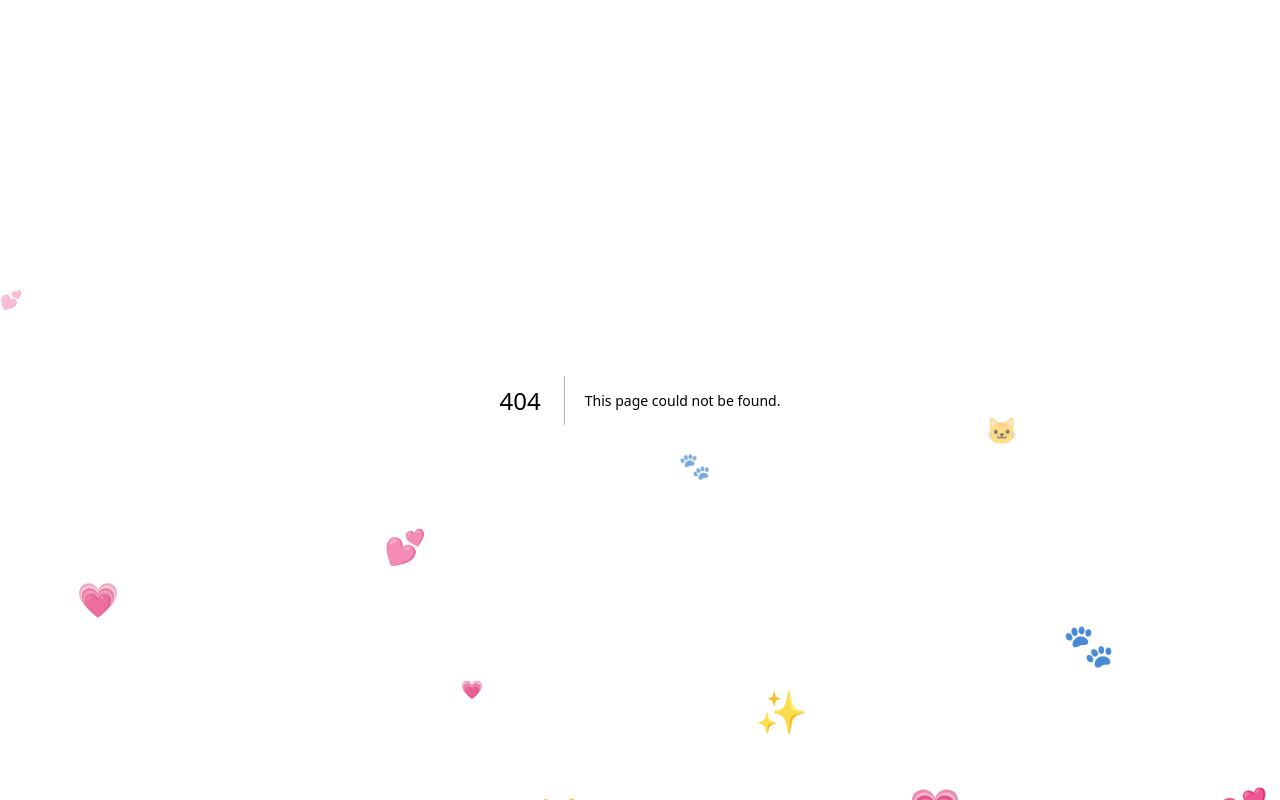
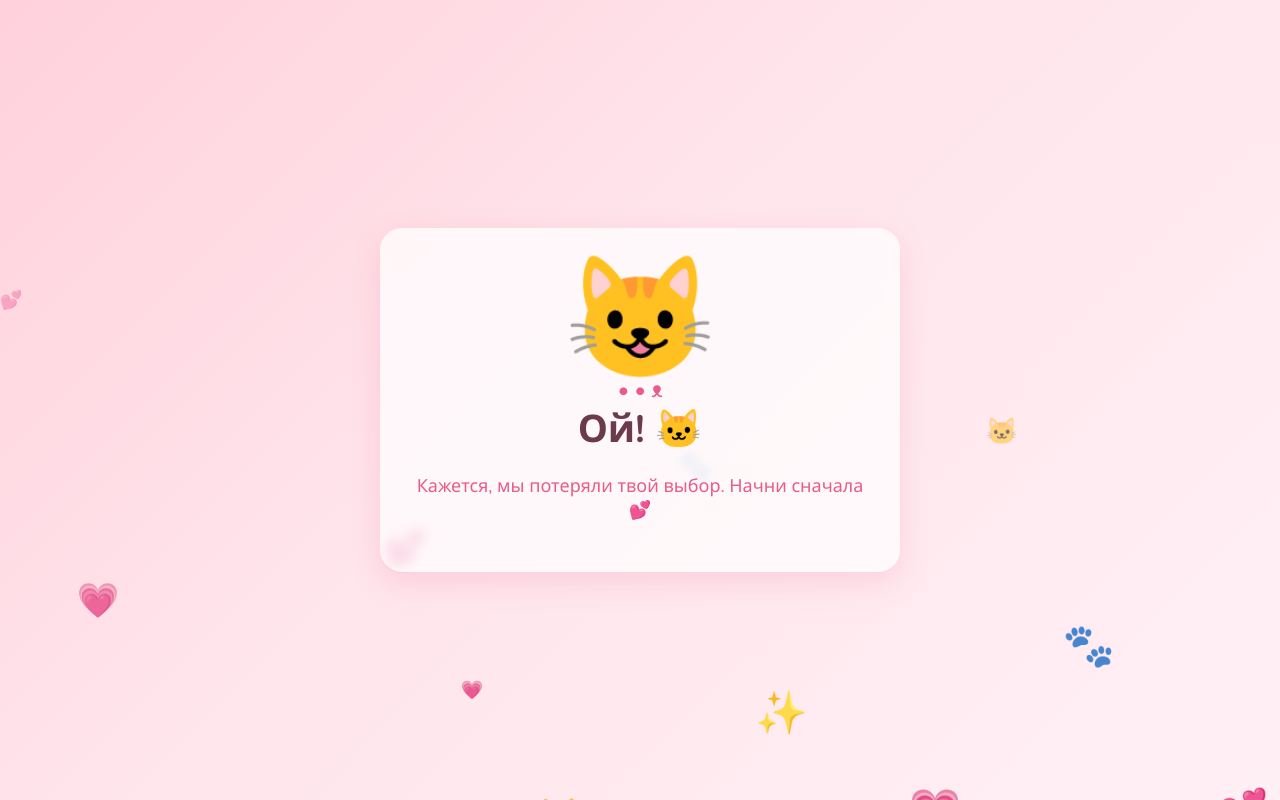
Before and after one commit to WhizzVi/meet-me, a Next.js app: page /final in a window 1280 px wide. Before the commit this address had no page. Built offline with nearby package versions, Linux system fonts and the light colour scheme; no server answers.

Commit message:
feat: final summary page

```diff
--- /dev/null
+++ b/app/final/page.tsx
@@ -0,0 +1,41 @@
+import { CatFace } from "@/components/cats";
+import { getSid } from "@/lib/session";
+import { getAttempt } from "@/lib/storage";
+import { dishLabel } from "@/lib/dishes";
+
+function formatDate(date: string): string {
+  const parsed = new Date(`${date}T00:00:00`);
+  return parsed.toLocaleDateString("ru-RU", { day: "numeric", month: "long" });
+}
+
+export default async function FinalPage() {
+  const sid = await getSid();
+  const attempt = sid ? await getAttempt(sid) : null;
+
+  if (!attempt) {
+    return (
+      <main className="page">
+        <div className="card">
+          <CatFace mood="sweet" />
+          <h1>Ой! 🐱</h1>
+          <p className="subtitle">Кажется, мы потеряли твой выбор. Начни сначала 💕</p>
+        </div>
+      </main>
+    );
+  }
+
+  const when = `${formatDate(attempt.date)} в ${attempt.time}`;
+  const dish = attempt.dish ? dishLabel(attempt.dish) : "что-нибудь вкусное";
+
+  return (
+    <main className="page">
+      <div className="card">
+        <CatFace mood="happy" size={140} />
+        <h1>Супер ❤️</h1>
+        <p className="subtitle">
+          Тогда я заеду за тобой {when} и поедем кушать {dish}! 😻🎉
+        </p>
+      </div>
+    </main>
+  );
+}
```
